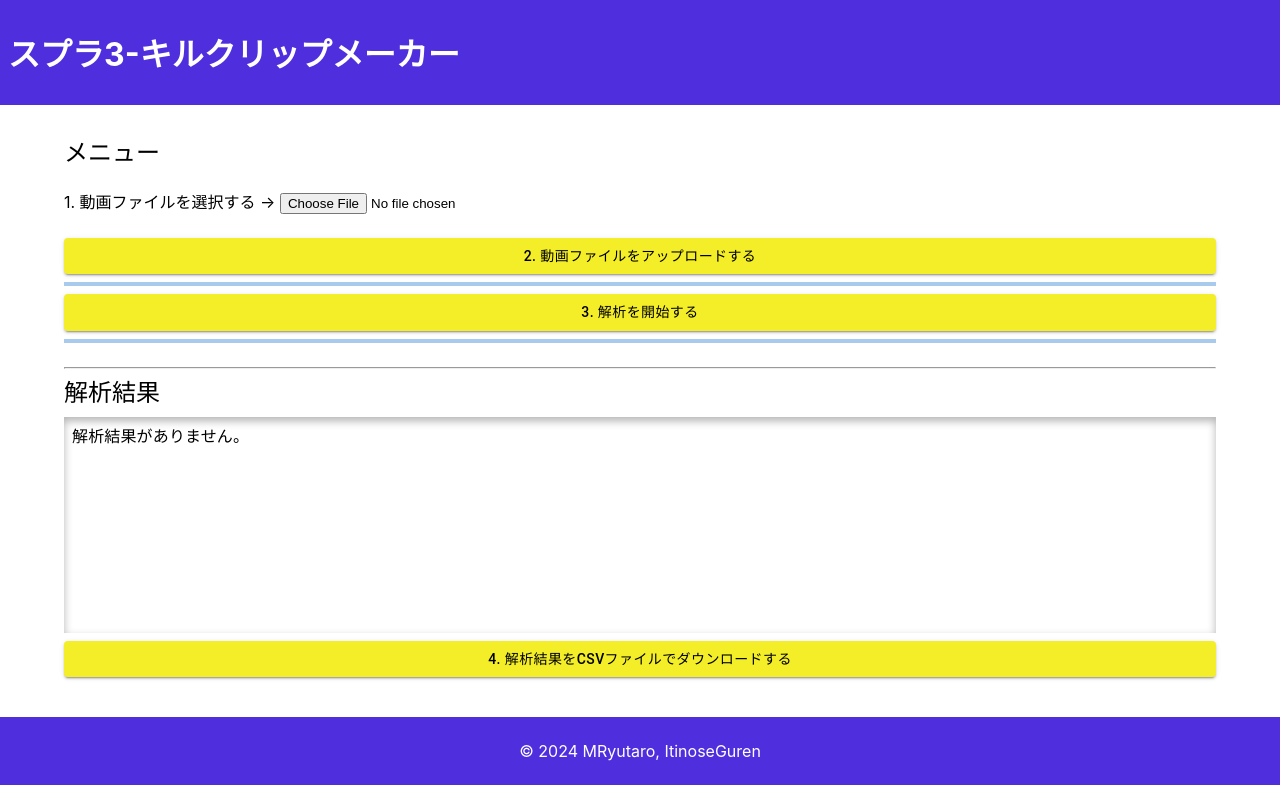
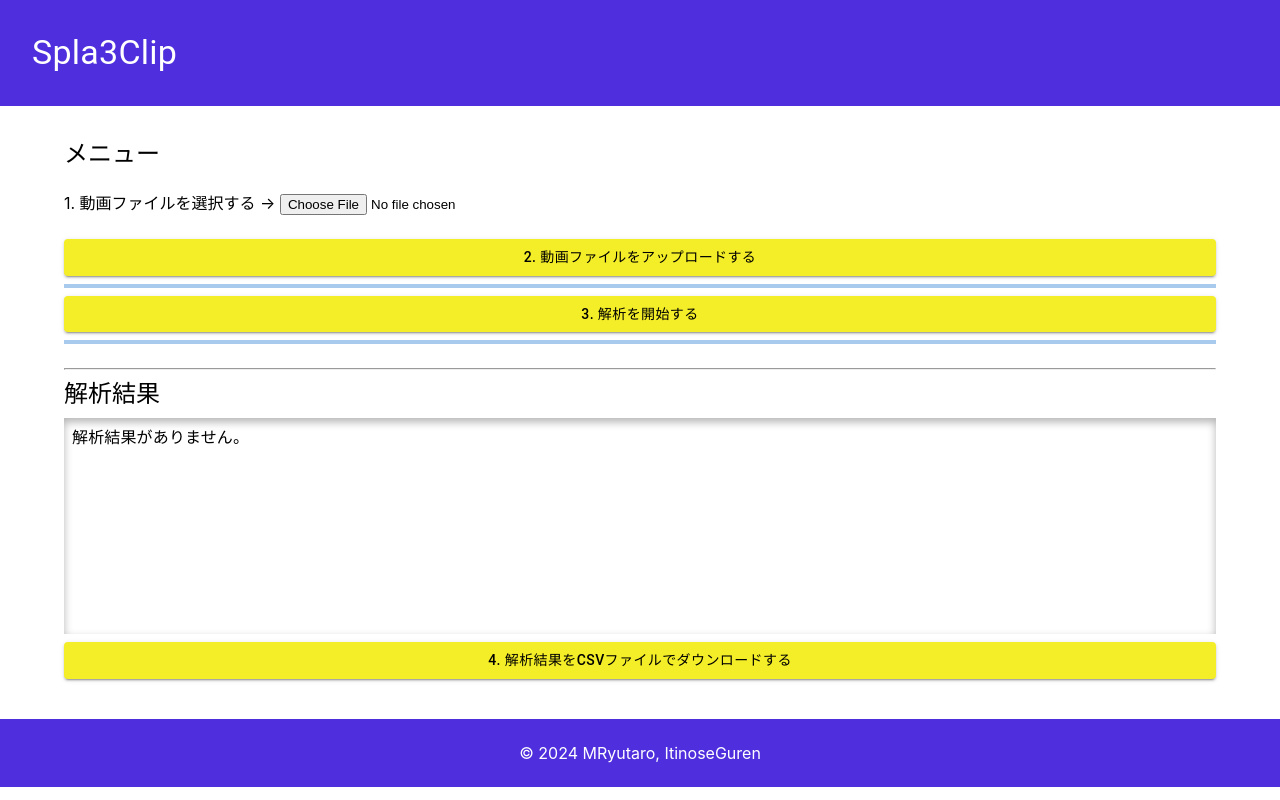
Before and after one commit to MRyutaro/spla3clip, a React (Create React App) app in the folder frontend/: page / in a window 1280 px wide. Built offline with nearby package versions, Linux system fonts and the light colour scheme.

Commit message:
fix: サイト名

```diff
--- a/frontend/public/index.html
+++ b/frontend/public/index.html
@@ -8,7 +8,7 @@
       name="description"
       content="splatton3 highlight collector"
     />
-    <title>スプラ3-キルクリップメーカー</title>
+    <title>Spla3Clip</title>
   </head>
   <body>
     <noscript>Javascriptを有効にしてください</noscript>
--- a/frontend/src/components/header.tsx
+++ b/frontend/src/components/header.tsx
@@ -1,4 +1,4 @@
-import { Box } from "@mui/material";
+import { Box, Typography } from "@mui/material";
 
 
 export default function Header(): JSX.Element {
@@ -7,12 +7,12 @@
             sx={{
                 bgcolor: "#4f2ede",
                 color: "white",
-                padding: 1,
+                padding: 4,
             }}
         >
-            <h1>
-                スプラ3-キルクリップメーカー
-            </h1>
+            <Typography variant="h4">
+                Spla3Clip
+            </Typography>
         </Box>
     );
 }
```
